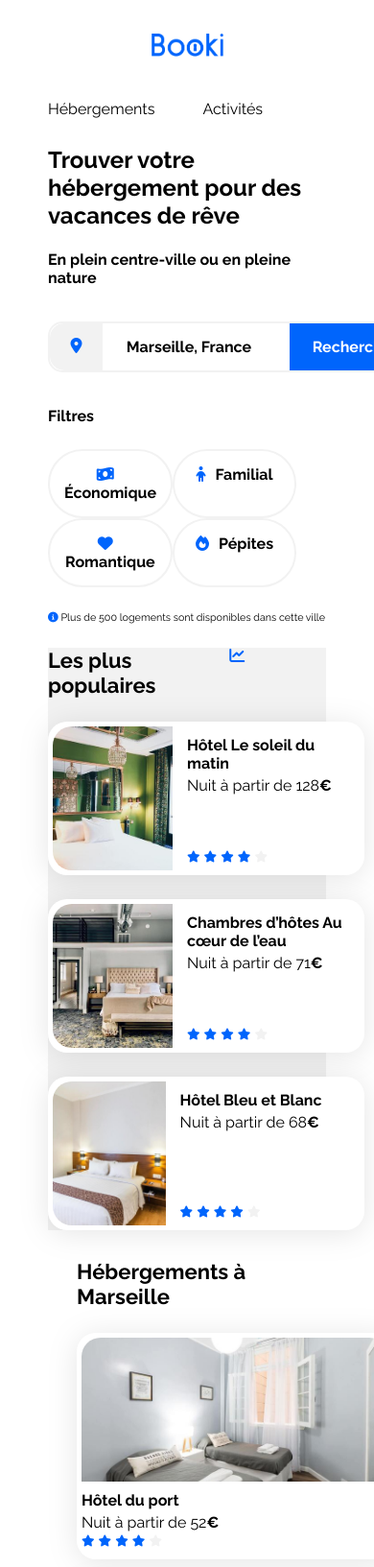
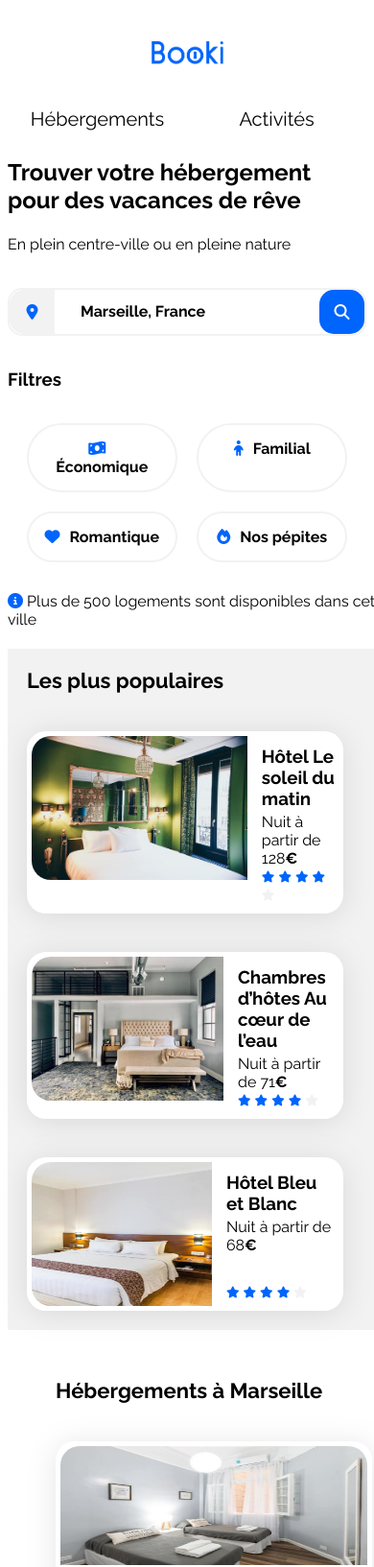
Before and after one commit to acces-pc/Booki_Pat, a plain HTML site: page index.html in a window 390 px wide. Shown: the top 1633 px of the page at 96% size. Drawn offline with Linux system fonts and the light colour scheme.

Commit message:
dernière version

```diff
--- a/css/style-responsive.css
+++ b/css/style-responsive.css
@@ -11,6 +11,7 @@
                 margin: 0px auto;
 
         }
+
 
 
 .hebergements {
@@ -70,15 +71,11 @@
 /****** Media queries ***********/
 /* Medium devices (tablets, less/equal than 1024px) */
 
-
 @media screen and (min-width: 768px) and (max-width: 1024px) {
-
 
 .hebergements-and-populaires section {
       margin:15px;
    }
-
-
 .hebergements .card {
     width:225px;
     display: flex;
@@ -86,7 +83,6 @@
     border-radius: 20px;
     margin-top: 25px;
 }
-
 .hebergements img {
     border-radius: 20px 20px 0px 0px;
 
@@ -94,7 +90,6 @@
 .populaires-title  {
 width:100%;
 }
-
 .populaires-cards {
 
     display: flex;
@@ -110,23 +105,18 @@ width:100%;
  border-radius: 20px 0px 0px 20px;
 
 }
-
 .card {
     width: 300px;
     margin-left: 25px;
 
 }
-
 .Hergements-and-populaires  {
 
     display: flex;
     flex-direction: column;
 
     }
-
-
-
-    .hebergements {
+  .hebergements {
         width: 100%;
         display: flex;
         flex-direction: row;
@@ -134,7 +124,6 @@ width:100%;
         justify-content: space-between;
 
     }
-
 
 /****** Populaires ***********/
 .populaires-cards {
@@ -145,9 +134,6 @@ width:100%;
     text-align: left;
 }
 
-
-
-
 }
 
 /****** Media queries ***********/
@@ -155,69 +141,100 @@ width:100%;
 
 @media screen and (max-width: 768px) {
 
+/****** MAIN ***********/
 
-    html { margin:0px; }
-    body { margin:0px;display: flex; justify-content: flex-start; }
-    main {margin:0px; width:100%; }
+.main-container {
+    margin: 0px ;
+    padding: 0px;
+    display: flex;
+	flex-direction: column;
+ }
+
 
 /****** LIENS HAUT ***********/
-.menuhaut {width:100%; display: flex; flex-direction: column; align-items: center;}
-.menuhaut img { display: flex; justify-content: center;}
-.menuhaut div{width:100%; display: flex; justify-content: stretch;  }
-.lienhaut {padding-bottom: 10px; text-align: center;  }
+.menuhaut {width:100%;  display: flex; flex-direction: column; align-items: center; }
+.menuhaut div{width:100%; display: flex; justify-content:space-around; }
+.menuhaut a{width:50%; }
+.lienhaut {margin:0px; padding-bottom: 10px; text-align: center; }
 .lienhaut:hover{ border-width: 0px 0px 2px 0px; border-color: #0065FC; padding-bottom: 8px;  }
+
+.menubas { margin: 0px 10px;}
+
+/****** RECHERCHE ***********/
+.bouton-recherche {
+    width: 50px;
+    padding:15px;
+    border-style: none;
+    border-radius: 0px 15px 15px 0px;
+    border-color: 0065FC;
+    background-color:#0065FC;
+    color:white;
+    text-align: center;
+
+}
 
 /****** FILTRES ***********/
 
 nav {display:flex; flex-wrap: wrap; margin-top:25px; }
 
-nav div {
-     width: 33%;
-     margin: 0px;
-     font-size:16px;
-      font-weight:900;
-      border: solid 2px #F2F2F2;
-      border-radius: 50px;
-      color:black;
-      text-align:center;
-}
+nav div { width: 33%; margin: 10px; }
 
-/****** MAIN ***********/
+.bouton-recherche {display: none;}
+.bouton-recherche-logo {display: block;}
 
-  .hebergements-and-populaires  {
+.hebergements-and-populaires  {
         display: flex;
          flex-direction: column-reverse;
+         align-items: center;
          margin:0px;
   }
 
 .hebergements-and-populaires section {
     background-color: var(--main-bg-color);
     border-radius: 20px;
-    padding: 30px;
     box-sizing: border-box;
+
    }
+
+
+.hebergements {
+    width:100%;
+    display: flex;
+    flex-direction: row;
+    flex-wrap: wrap;
+    text-align: left;
+}
+
+.hebergements .card {
+    width: 320px;
+    display: flex;
+    flex-direction: column;
+    flex-wrap: wrap;
+    border-radius: 20px;
+    margin:20px;
+
+
+}
+
+.hebergements img {
+    width: 100%;
+    height: 124px;
+    border-radius: 20px 20px 0px 0px;
+}
+
+form {display: flex; justify-content: center;}
+
+
+nav {display: flex; justify-content: center;}
+
+
+
+.populaires-title {
+   margin: 20px 20px;
+  }
 
 .populaires-cards {
     width: 100%;
-}
-
-
-.hebergements .card {
-    display: flex;
-    flex-direction: column;
-    border-radius: 20px;
-    margin-top: 25px;
-}
-
-.hebergements img {
-    border-radius: 20px 20px 0px 0px;
-}
-
-.populaires {
-     display: flex;
-    flex-direction: row;
-    flex-wrap: wrap;
-    text-align: left;
 }
 
 
@@ -227,8 +244,20 @@ nav div {
     border-radius: 0px;
     padding: 0px;
     box-sizing: border-box;
+
 }
+/*
+.populaires-cards {
 
+flex-direction: column;
+align-items: center;
+
+} */
+
+
+.hebergements-title {
+    margin: 20px 20px;
+   }
 
 .hebergements-and-populaires {
     width:100%;
@@ -245,42 +274,43 @@ nav div {
     width:100%;
     background-color: white;
 }
-
-.populaires img {
-    width:125px;
-    border-radius: 20px 0px 0px 20px;
- }
+/*
+.card img {
+    height:110px;
+    border-radius: 20px 20px 0px 0px;
+ } */
 
 
-.hebergements {
-    width:100%;
+
+.activites  {
     display: flex;
     flex-direction: row;
     flex-wrap: wrap;
-    text-align: left;
+    justify-content:left ;
+    margin: 20px 0px;
 }
-
 
 .activite-cards  {
     width:100%;
     display: flex;
     flex-direction: column;
-    align-items: center;
     border-radius: 20px;
     margin-top: 25px;
 }
 
 .activite-cards  img {
-height:100px;
+height:141px;
 }
 /****** FOOTER ***********/
 
 .footer {
+    margin: 0px;
+    padding: 0px;
      display: flex;
      flex-direction: column;
      width:100%;
      background-color:#F2F2F2;
-     border-radius: 5px;
+     border-radius: 0px;
 }
 
 .footer div {
--- a/css/style.css
+++ b/css/style.css
@@ -13,7 +13,7 @@ body {
     --filter-bg-color: #DEEBFF;
 }
 
-h4  {font-weight: bold;}
+h4  {font-weight: normal;}
 h6  {font-weight: lighter;}
 
 /****** LOGO ***********/
@@ -21,13 +21,16 @@ h6  {font-weight: lighter;}
 
 /****** LIENS HAUT ***********/
 .menuhaut {display: flex; justify-content: space-between;}
-.lienhaut { margin-right:50px;padding-top:10px; }
+.menubas { margin: 0px;}
+.lienhaut { margin-left:100px;padding-top:10px; font-size:20px; }
 .lienhaut:hover {color:blue; border-style: solid; border-width: 2px 0px 0px 0px; border-color: blue;padding-top:6px; }
 
 
-/******BOUTON RECHERCHE ***********/
+/****** RECHERCHE ***********/
 .form-recherche {
-    display: inline-flex;
+    display: flex;
+    justify-content: space-between;
+    width: 377px;
     font-size:16px;
     font-weight:900;
     padding:0px;
@@ -43,18 +46,14 @@ h6  {font-weight: lighter;}
 
 .bouton-localisation {
     width: 25px;
-    font-size:16px;
-    font-weight:900;
     padding:15px;
     border-style: none;
     border-radius: 15px 0px 0px 15px;
-    border-color: 0065FC;
+    border-color: #0065FC;
     background-color:#F2F2F2;
     justify-content: center;
     color:black;
-
-
-}
+ }
 
 .bouton-recherche {
     width: 100px;
@@ -67,15 +66,31 @@ h6  {font-weight: lighter;}
     background-color:#0065FC;
     color:white;
     text-align: center;
+    display: block;
 
 }
 
+.bouton-recherche-logo {
+    width: 25px;
+    border-radius: 15px;
+    background-color:#0065FC;
+    color:white;
+    text-align: center;
+    padding:15px;
+    display: none;
+}
+
+
+
 input {
+    width: 100%;
+    margin-left: 25px;
+    text-align: left;
     border-style: none;
     color:black;
     font-size:16px;
     font-weight:900;
-    text-align: center;
+
 }
 
 /******FILTRES ***********/
@@ -124,6 +139,16 @@ a {
     font-size: 22px;
 }
 
+
+.euro {
+    font-weight: 700;
+}
+
+.neutral-star {
+    color: var(--main-bg-color)
+}
+/*
+
 .card {
     background-color: white;
     border-radius: 20px;
@@ -142,30 +167,87 @@ a {
 
 .card-title {
     font-size: 16px;
-}
+} */
 
-.euro {
-    font-weight: 700;
-}
-
-.neutral-star {
-    color: var(--main-bg-color)
-}
+/****** Hebergements  ***********/
 
 
-/****** Hebergements And Populaires ***********/
+.hebergements-and-populaires section {
+    background-color: var(--main-bg-color);
+    border-radius: 20px;
+    padding: 30px;
+    box-sizing: border-box;
 
-.populaires-title {
-    align-items: center;
 }
 
 .section-title-ap {
 margin-top: 25px;
 
 }
-.populaires-title i {
-   float:right;
+
+.hebergements-cards {
+
+    width: 100%;
+    display: flex;
+    flex-direction: row;
+    flex-wrap: wrap;
+    justify-content: space-between;
+    align-items: center;
 }
+
+
+.hebergements-cards .card {
+
+    background-color: white;
+    display: flex;
+    flex-direction: row;
+    border-radius: 20px ;
+    padding: 5px;
+    filter: drop-shadow(0px 3px 15px rgba(0, 0, 0, 0.1));
+
+}
+
+
+.hebergements-cards img {
+    height: 100px;
+    border-radius: 20px;
+
+}
+
+
+.hebergements-cards .card-content {
+
+    padding-left: 15px;
+    display: flex;
+    flex-direction: column;
+    justify-content: space-between;
+    box-sizing: border-box;
+}
+
+.hebergements-cards .card-title {
+    margin-top: 10px;
+    margin-bottom: 4px;
+}
+
+.hebergements-cards .card-subtitle {
+    margin: 0;
+}
+
+.hebergements-cards .card-rating {
+    margin-bottom: 5px;
+}
+
+
+/****** Populaires ***********/
+
+
+
+.populaires-title {
+    display: flex;
+       justify-content: space-between;
+
+
+    }
 
 .populaires-cards {
 
@@ -175,20 +257,25 @@ margin-top: 25px;
     flex-wrap: wrap;
     justify-content: space-between;
     align-items: center;
+
 }
+
 
 .populaires-cards .card {
     width: 320px;
     display: flex;
     flex-direction: row;
     border-radius: 20px ;
-    margin-top: 25px;
+    margin: 20px;
+    background-color: white;
+    padding: 5px;
+    filter: drop-shadow(0px 3px 15px rgba(0, 0, 0, 0.1));
 }
 
 .populaires-cards img {
     width: 100%;
     height: 150px;
-    border-radius: 20px;
+    border-radius: 20px 0px 0px 20px;
 }
 
 .populaires-cards .card-content {
@@ -198,6 +285,7 @@ margin-top: 25px;
     flex-direction: column;
     justify-content: space-between;
     box-sizing: border-box;
+
 }
 
 .populaires-cards .card-title {
@@ -235,9 +323,7 @@ margin-top: 25px;
         justify-content: space-between;
         border-radius: 20px ;
         margin-top: 25px;
-
     }
-
 
     /******FOOTER ***********/
 .footer {
--- a/index.html
+++ b/index.html
@@ -4,7 +4,7 @@
 <head>
     <meta charset="UTF-8">
     <meta name="viewport" content="width=device-width, initial-scale=1.0">
-    <title>Booki Pat V4</title>
+    <title>Booki Pat V5</title>
     <link rel="preconnect" href="https://fonts.googleapis.com">
     <link rel="preconnect" href="https://fonts.gstatic.com" crossorigin>
     <link href="https://fonts.googleapis.com/css2?family=Raleway:wght@400;500;700&display=swap" rel="stylesheet">
@@ -29,8 +29,7 @@
 
         </div>
 
-
-    <div>
+        <div class"menubas">
             <h2>Trouver votre hébergement pour des vacances de rêve</h2>
             <h4>En plein centre-ville ou en pleine nature</h4>
 
@@ -39,11 +38,18 @@
                 <i class="fa-solid fa-location-dot bouton-localisation" width="100px" aria-setsize="50px" aria-hidden="true"></i>
                 <input type="search" value="Marseille, France">
                 <a class="bouton-recherche" href="#Recherche">Recherche</a>
+                <i class="fa-solid fa-magnifying-glass bouton-recherche-logo" style="background-color: #0065FC; color: #ffffff;" width="100px" aria-setsize="50px" aria-hidden="true"></i>
 
             </div>
 
+
+
+
         </form>
-        <h4>Filtres</h4>
+
+
+
+        <h3>Filtres</h3>
               <nav >
 
 
@@ -51,7 +57,7 @@
                 <div><i class="fa-solid fa-child" aria-hidden="true"></i><a href="#Familial">Familial</a></div>
 
                 <div><i class="fa-solid fa-heart" aria-hidden="true"></i><a href="#Romantique">Romantique</a></div>
-                <div><i class="fa-solid fa-fire" aria-hidden="true"></i><a href="#Pepites">Pépites</a></div>
+                <div><i class="fa-solid fa-fire" aria-hidden="true"></i><a href="#Pepites">Nos pépites</a></div>
 
 
             </nav>
@@ -60,14 +66,14 @@
 
         <main>
 
-            <h6><i class="fa-solid fa-circle-info"></i>&nbsp;Plus de 500 logements sont disponibles dans cette ville</h6>
+            <h4><i class="fa-solid fa-circle-info"></i>&nbsp;Plus de 500 logements sont disponibles dans cette ville</h4>
 
              <div class="hebergements-and-populaires">
                 <section id="hebergements" class="hebergements">
-                    <div class="populaires-title">
+                    <div class="hebergements-title">
                         <h2 class="section-title">Hébergements à Marseille</h2>
                     </div>
-                    <div class="populaires-cards">
+                    <div class="hebergements-cards">
 
                     <a href="#">
                         <article class="card">
@@ -185,13 +191,13 @@
                         </article>
                     </a>
                     </div>
-                    <h4 class="section-title-ap">Afficher plus</h4>
+                    <h3 class="section-title-ap">Afficher plus</h3>
                 </section>
 
                 <section class="populaires">
                     <div class="populaires-title">
+                        <h2 class="section-title">Les plus populaires</h2>
                         <i class="fa-solid fa-chart-line" aria-hidden="true"></i>
-                        <h2 class="section-title">Les plus populaires</h2>
                     </div>
                     <div class="populaires-cards">
                         <a href="#">
@@ -314,21 +320,21 @@
         </main>
         <footer>
 <div class="footer">
-    <div class="footer1">
+    <div >
 <p>Å propos</p>
 <p>Fonctionnement du site</p>
 <p>Conditions générales</p>
 <p>Données et confidentialité</p>
 </div>
 
-<div class="footer1">
+<div >
     <p>Nos Hébergements</p>
     <p>Charte qualité</p>
     <p>Fonctionnement du site</p>
     <p>Prposer votre hôtel</p>
     </div>
 
-    <div class="footer1">
+    <div >
         <p>Assistance</p>
         <p>Centre d'aide</p>
         <p>Nous contacter</p>
```
